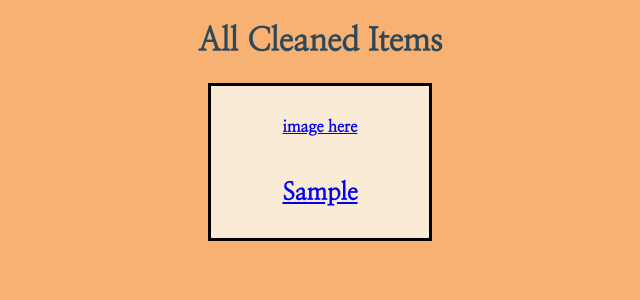
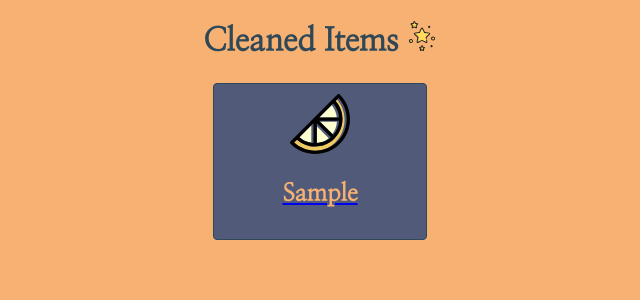
Before and after one commit to rharen11/swept-away, a Django app: page /items/ in a window 1280 px wide. Shown: the part 54-354 px from the top of the page, without its empty margins (320-960 px from the left). Run offline with Django 4.2, Linux system fonts and the light colour scheme; a user stored in the database is signed in; tables that the repository leaves empty hold one stand-in row (values such as "Sample post"); some web fonts are replaced.

Commit message:
items index styled

```diff
--- a/main_app/static/css/items/item-index.css
+++ b/main_app/static/css/items/item-index.css
@@ -11,8 +11,9 @@
   display: flex;
   flex-direction: row;
   flex-wrap: wrap;
-  border: solid black;
-  background-color: antiquewhite;
+  border: solid thin #2F4858;
+  border-radius: 4px;
+  background-color: #525A7A;
   justify-content: center;
   align-items: center;
   padding: 10px;
@@ -28,10 +29,24 @@
   text-decoration: none;
 }
 
-.card-container > a {
+.card-title > a {
+  color: #E88D83;
   text-decoration: none;
 }
 
-.h2-h3 > a {
+.card-title {
+  color: #F6B173;
   text-decoration: none;
 }
+
+.card > a {
+  text-decoration: none;
+}
+
+.card-title:active {
+  text-decoration: none;
+}
+
+.card-title:visited {
+  text-decoration: none;
+}
--- a/main_app/templates/items/index.html
+++ b/main_app/templates/items/index.html
@@ -5,12 +5,12 @@
 <link
   rel="stylesheet"
   type="text/css"
-  href="{% static 'css/items/item-index.css' %}"
+  href="{% static 'css/items/item-index.css' %}?{% now "U" %}"
 />
 {% endblock %}
 
 {% block content %}
-<h1>All Cleaned Items</h1>
+<h1>Cleaned Items <img src="{% static 'images/stars.svg' %}" alt="stars" width=30px></h1>
 
 <section>
   {% for item in items %}
@@ -18,8 +18,8 @@
     <div class="card">
         <div class="card-content">
           <div clas="card-img">
-            <h4>image here</h4>
-          </div class="h2-h3">
+            <img src="{% static 'images/lemon.svg' %}" alt="yellow sponge" width= 60px>
+          </div>
           <h2 class="card-title">{{ item.task }}</h2>
         </div>
     </div>
```
